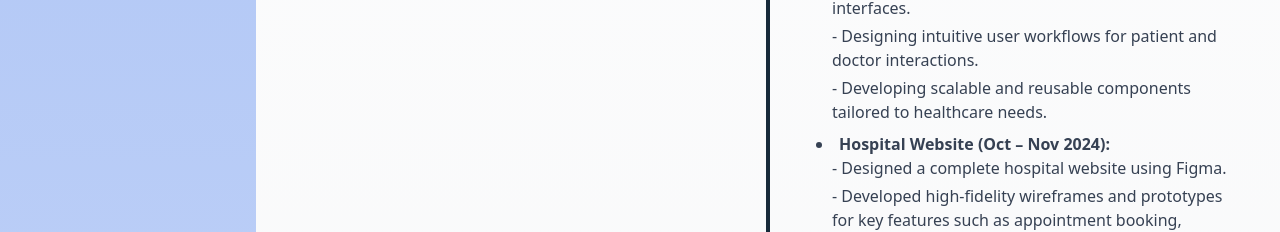
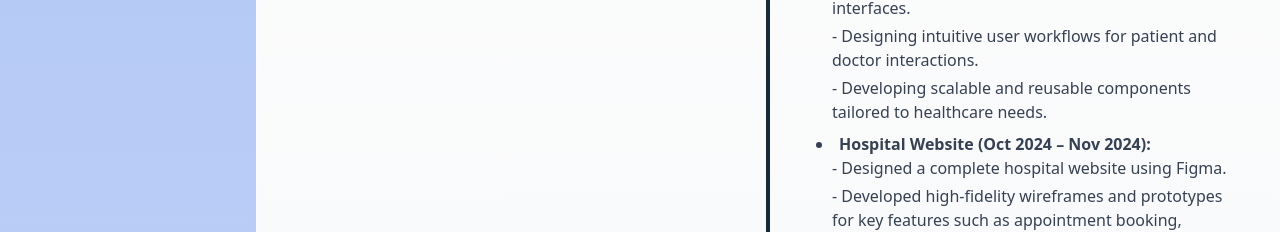
Before and after one commit to Anjali-Singh02/ASPortfolio, a React (Vite) app: page / in a window 1280 px wide. Shown: the part 1612-1844 px from the top of the page. Built offline with nearby package versions, Linux system fonts and the light colour scheme.

Commit message:
modified

```diff
--- a/src/components/about/index.jsx
+++ b/src/components/about/index.jsx
@@ -61,7 +61,7 @@ const timelineItems = [
 						</ul>
 					</li>
 					<li>
-						<strong>Hospital Website (Oct – Nov 2024):</strong>
+						<strong>Hospital Website (Oct 2024 – Nov 2024):</strong>
 						<ul className="px-4 list-inside space-y-1">
 							<li>
 								- Designed a complete hospital website using
```
